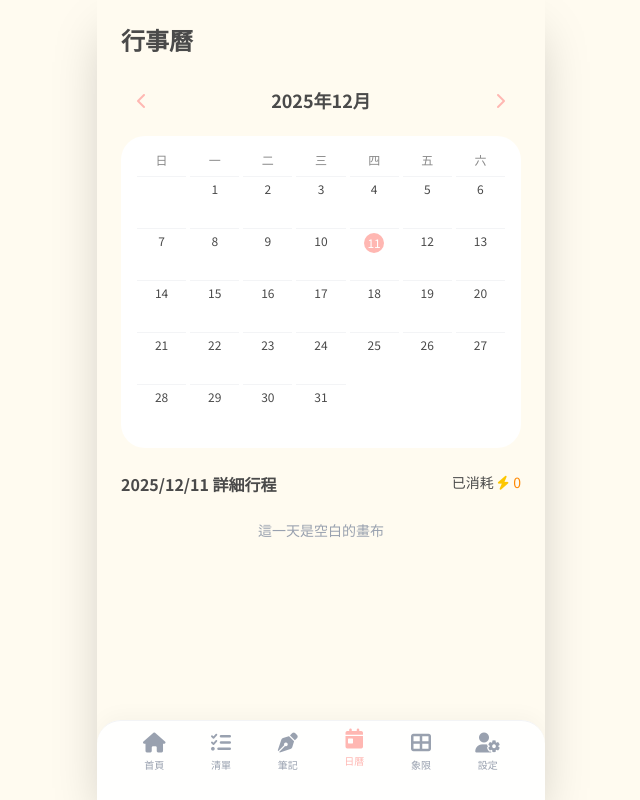
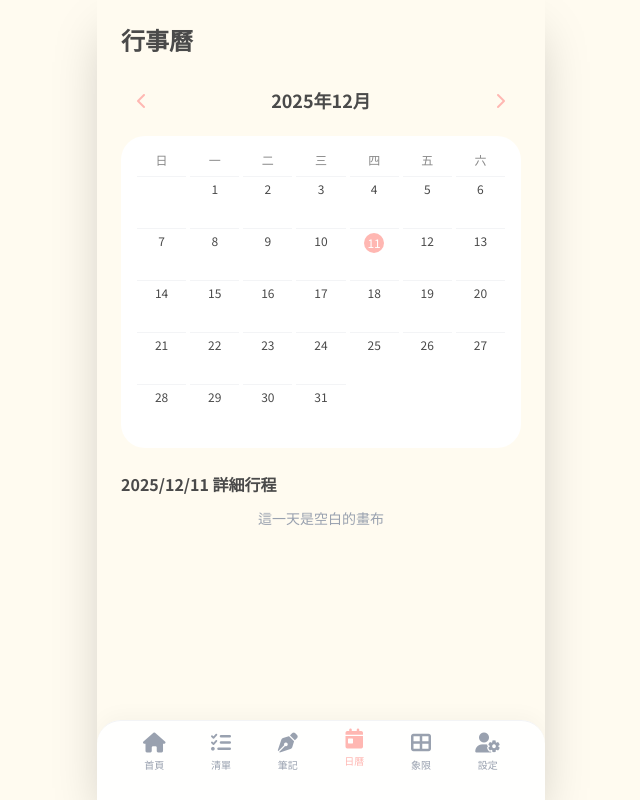
Before and after one commit to cottongrass0828/life-energy, a Vue app: page / in a window 1280 px wide. Both pictures are taken after a click on the button "查看全部". Shown: the whole page, without its empty margins (319-959 px from the left). Built offline with nearby package versions, Linux system fonts and the light colour scheme; a web font is replaced by a local one.

Commit message:
feat: add energy by task

```diff
--- a/src/components/views/CalendarView.vue
+++ b/src/components/views/CalendarView.vue
@@ -73,13 +73,7 @@
         </div>
       </div>
       <div class="mt-6 space-y-3">
-        <div class="flex justify-between">
-          <h3 class="font-bold text-text mb-3 font-rounded">{{ formatDate(selectedDate) }} 詳細行程</h3>
-          <div class="text-right text-sm">
-            已消耗 <i class="fa-solid fa-bolt text-yellow-400 mr-1"></i>
-            <span class="text-orange-400">{{ getDayEnergy(selectedDate) }}</span>
-          </div>
-        </div>
+        <h3 class="font-bold text-text mb-3 font-rounded">{{ formatDate(selectedDate) }} 詳細行程</h3>
         <div
           v-if="getDayTasks(selectedDate).length === 0"
           class="text-center text-gray-400 text-sm"
@@ -112,6 +106,10 @@
             >
               {{ formatDateTime(task.startDate).split(' ')[1] }} - {{ formatDateTime(task.deadline).split(' ')[1] }}
             </div>
+          </div>
+          <div class="text-right text-sm">
+            <i class="fa-solid fa-bolt text-yellow-400 mr-1"></i>
+            <span class="text-orange-400">{{ task.estimatedEnergy }}</span>
           </div>
         </div>
       </div>
```
